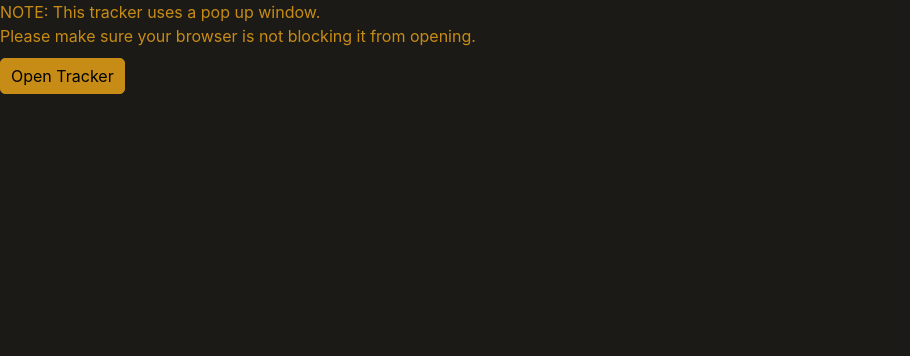
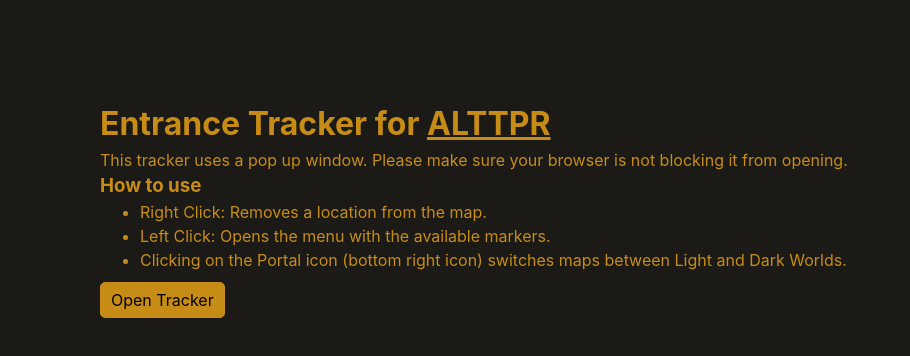
Before and after one commit to liz-ete/randomized-entrance-tracker, a React (Create React App) app: page / in a window 1280 px wide. Shown: the top 356 px of the page, without its empty margins (0-910 px from the left). Built offline with nearby package versions, Linux system fonts and the light colour scheme.

Commit message:
Add instructions to use the tracker

```diff
--- a/src/App.js
+++ b/src/App.js
@@ -11,24 +11,40 @@
   };
   return (
     <div>
-      <div className="App">
       <Route path="/">
+        <div className="app">
           <div>
-            <p>NOTE: This tracker uses a pop up window.</p>
+            <h1>
+              Entrance Tracker for{' '}
+              <a href="https://alttpr.com" target="_blank" rel="noreferrer">
+                ALTTPR
+              </a>
+            </h1>
+
             <p>
-              Please make sure your browser is not blocking it from opening.
+              This tracker uses a pop up window. Please make sure your browser
+              is not blocking it from opening.
             </p>
+            <h3>How to use</h3>
+            <ul>
+              <li>Right Click: Removes a location from the map.</li>
+              <li>Left Click: Opens the menu with the available markers.</li>
+              <li>
+                Clicking on the Portal icon (bottom right icon) switches maps
+                between Light and Dark Worlds.
+              </li>
+            </ul>
           </div>
           <button onClick={handleClick}>Open Tracker</button>
+        </div>
+      </Route>
 
-        </Route>
       <Route path="/tracker">
         <ImageProvider>
           <Tracker></Tracker>
         </ImageProvider>
       </Route>
     </div>
-    </div>
   );
 }
 
```
Lines whose indentation alone changed are shown as unchanged.
